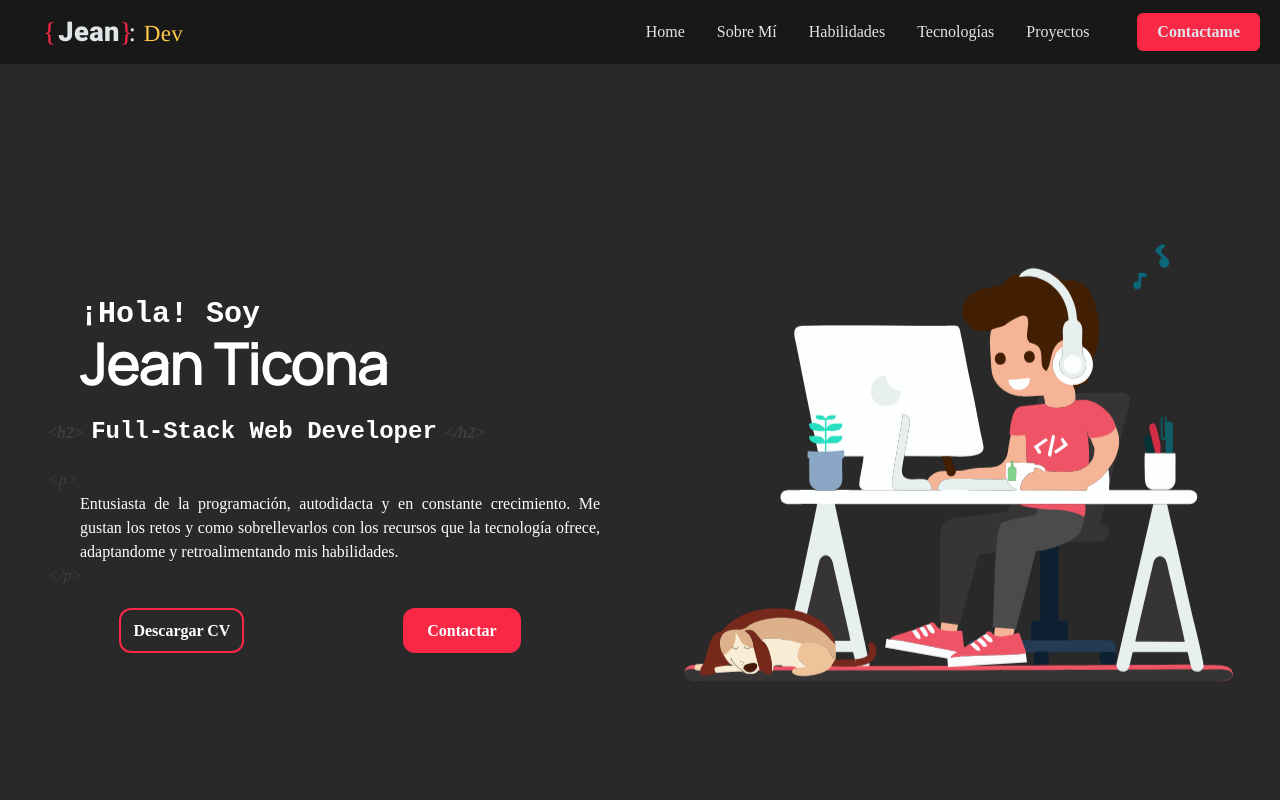
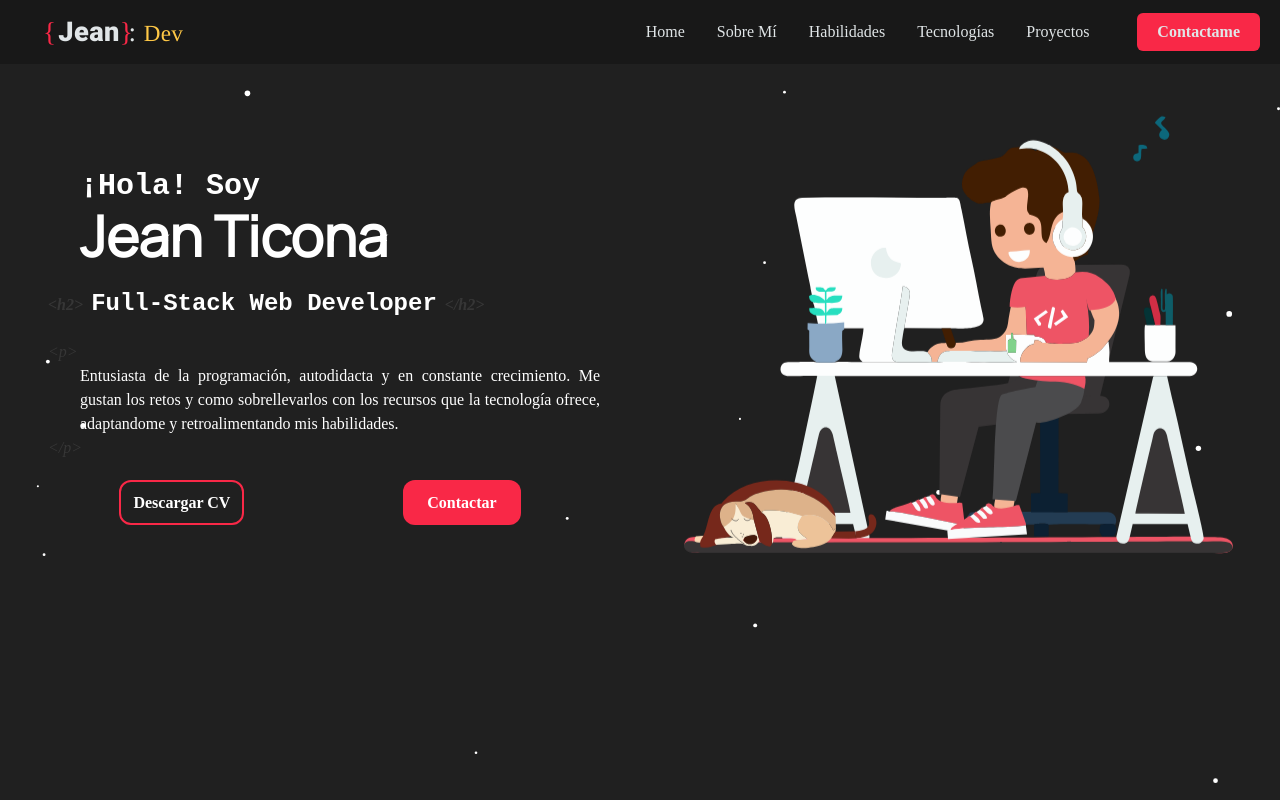
Before and after one commit to jeancarlos324/Portfolio, a React (Vite) app: page / in a window 1280 px wide. Built offline with nearby package versions, Linux system fonts and the light colour scheme; a web font is replaced by a local one.

Commit message:
added new particles

```diff
--- a/package.json
+++ b/package.json
@@ -15,6 +15,8 @@
     "react-dom": "^18.2.0",
     "react-intersection-observer": "^9.4.1",
     "react-multi-carousel": "^2.8.2",
+    "react-particles": "^2.11.0",
+    "tsparticles-slim": "^2.11.0",
     "victormono": "^1.5.4"
   },
   "devDependencies": {
--- a/src/App.tsx
+++ b/src/App.tsx
@@ -1,4 +1,4 @@
-import { useState } from "react";
+import { useCallback, useState } from "react";
 import "./App.css";
 import ShowProjects from "./components/ShowProjects";
 import { motion, useScroll, useSpring, Variant } from "framer-motion";
@@ -11,9 +11,22 @@ import Tecnologies from "./components/Tecnologies/Tecnologies";
 import Contact from "./components/Contacts/Contact";
 import { imageAnimate } from "./animations/animation";
 import Template from "./components/Templates/Template";
+import Particles from "react-particles";
+import type { Container, Engine } from "tsparticles-engine";
+import { loadSlim } from "tsparticles-slim";
+loadSlim;
 const App = () => {
   const [darkToggle, setDarkToggle] = useState(true);
-
+  const particlesInit = useCallback(async (engine: Engine) => {
+    console.log(engine);
+    await loadSlim(engine);
+  }, []);
+  const particlesLoaded = useCallback(
+    async (container: Container | undefined) => {
+      console.log(container);
+    },
+    []
+  );
   return (
     <motion.div
       // animate={{
@@ -38,6 +51,62 @@ const App = () => {
         className=" w-full h-full  bg-white dark:bg-secondary-color
        dark:text-white overflow-y-auto scroll-smooth lg:scroll-p-16 snap-proximity snap-y"
       >
+        <Particles
+          id="tsparticles"
+          init={particlesInit}
+          loaded={particlesLoaded}
+          options={{
+            background: { color: { value: "#202020bd" } },
+            fullScreen: { zIndex: 0 },
+            fps_limit: 120,
+            interactivity: {
+              events: {
+                onClick: {
+                  enable: true,
+                  mode: "push",
+                },
+                onHover: {
+                  enable: true,
+                  mode: "repulse",
+                },
+                resize: true,
+              },
+            },
+            particles: {
+              color: { value: "#fff" },
+              links: {
+                color: "#f92847",
+                distance: 150,
+                enable: false,
+                opacity: 0.5,
+                width: 1,
+              },
+              move: {
+                direction: "none",
+                enable: true,
+                outModes: {
+                  default: "bounce",
+                },
+                random: false,
+                speed: 7,
+                straight: false,
+              },
+              number: {
+                density: {
+                  enable: true,
+                  area: 800,
+                },
+                value: 15,
+              },
+              shape: {
+                type: "circle",
+              },
+              size: {
+                value: { min: 1, max: 3 },
+              },
+            },
+          }}
+        />
         {/* <button
           className="absolute z-30 bg-white text-primary-color dark:bg-primary-color dark:text-white w-1/4 border-2 m-0 border-black dark:border-white"
           onClick={() => setDarkToggle(!darkToggle)}
@@ -46,28 +115,28 @@ const App = () => {
         </button> */}
         <Header className="dark:bg-primary-color bg-gray-light-gradiant z-10 dark:text-gray-light-gradiant" />
         <div className="h-[105%] sm:h-[130%] md:h-full w-full md:snap-start ">
-          <Template className="h-full">
-            <Home className="h-full container mx-auto" />
+          <Template className="h-full ">
+            <Home className="h-full container mx-auto z-10" />
           </Template>
         </div>
         <div className="h-[100%] sm:h-[130%] md:h-full w-full dark:bg-secondary-color-gradiant snap-start">
           <Template className="h-full">
-            <About className="h-full container mx-auto" />
+            <About className="h-full container mx-auto z-10" />
           </Template>
         </div>
         <Template className="h-full snap-center">
-          <Skills className="h-full container mx-auto" />
+          <Skills className="h-full container mx-auto z-10" />
         </Template>
         <div className="h-full w-full  dark:bg-secondary-color-gradiant snap-center">
           <Template className="h-full w-full">
-            <Tecnologies className="h-full container mx-auto" />
+            <Tecnologies className="h-full container mx-auto z-10" />
           </Template>
         </div>
         <div className="md:h-[150%] lg:snap-start w-full p-2">
-          <ShowProjects className=" container mx-auto " />
+          <ShowProjects className=" container mx-auto z-10 " />
         </div>
         <Template className="w-full h-[80%]  sm:h-full dark:bg-secondary-color-gradiant snap-none">
-          <Contact className="h-full container mx-auto" />
+          <Contact className="h-full container mx-auto z-10" />
         </Template>
         <Footer className=" md:h-[110px] " />
       </div>
--- /dev/null
+++ b/src/utils/particles.ts
@@ -0,0 +1,50 @@
+export const options: any | undefined = {
+  background: { color: { value: "#00000000" } },
+  fps_limit: 120,
+  interactivity: {
+    events: {
+      onClick: {
+        enable: true,
+        mode: "push",
+      },
+      onHover: {
+        enable: true,
+        mode: "repulse",
+      },
+      resize: true,
+    },
+  },
+  particles: {
+    color: { value: "#fff" },
+    links: {
+      color: "#ff0000",
+      distance: 100,
+      enable: true,
+      opacity: 0.5,
+      width: 1,
+    },
+    move: {
+      direction: "none",
+      enable: true,
+      outModes: {
+        default: "bounce",
+      },
+      random: false,
+      speed: 5,
+      straight: false,
+    },
+    number: {
+      density: {
+        enable: true,
+        area: 500,
+      },
+      value: 15,
+    },
+    shape: {
+      type: "circle",
+    },
+    size: {
+      value: { min: 1, max: 3 },
+    },
+  },
+};
```
Also changed, not shown: 1 other file (tests, documents, lock files or other folders).
